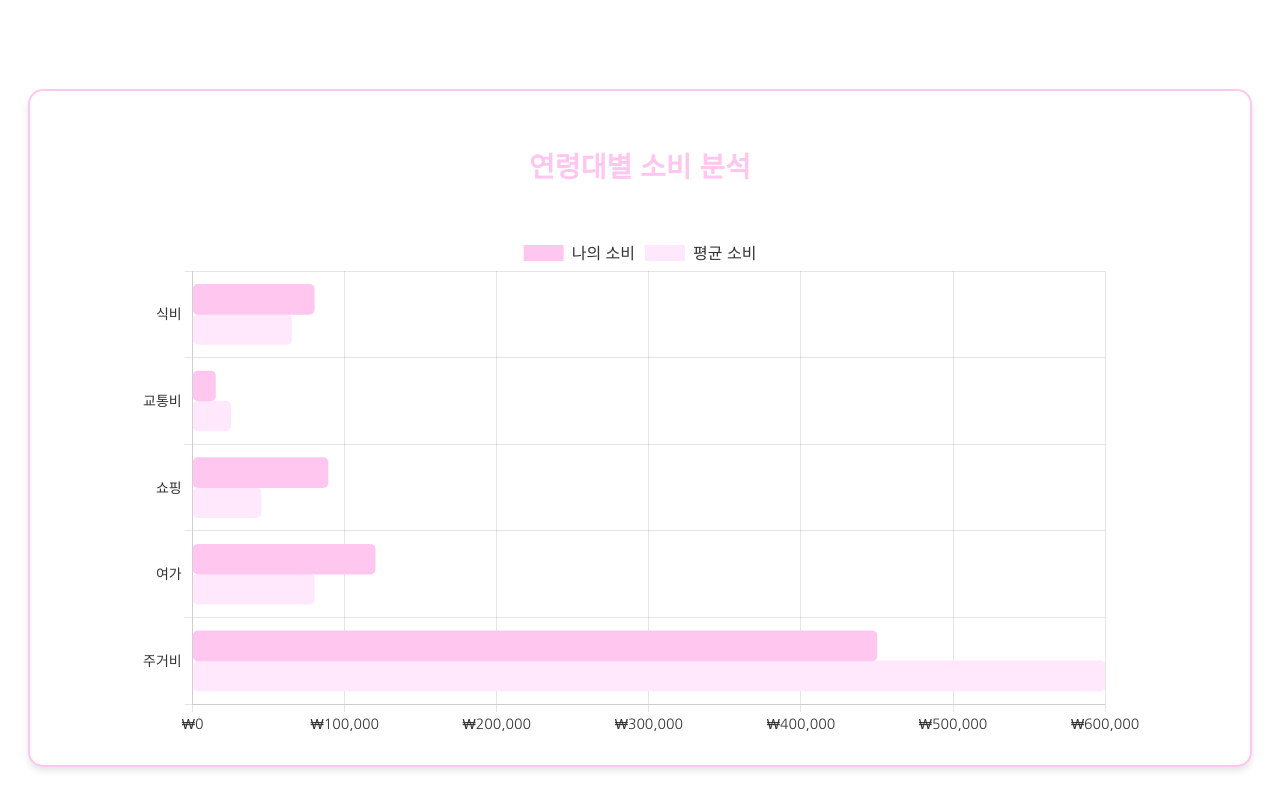
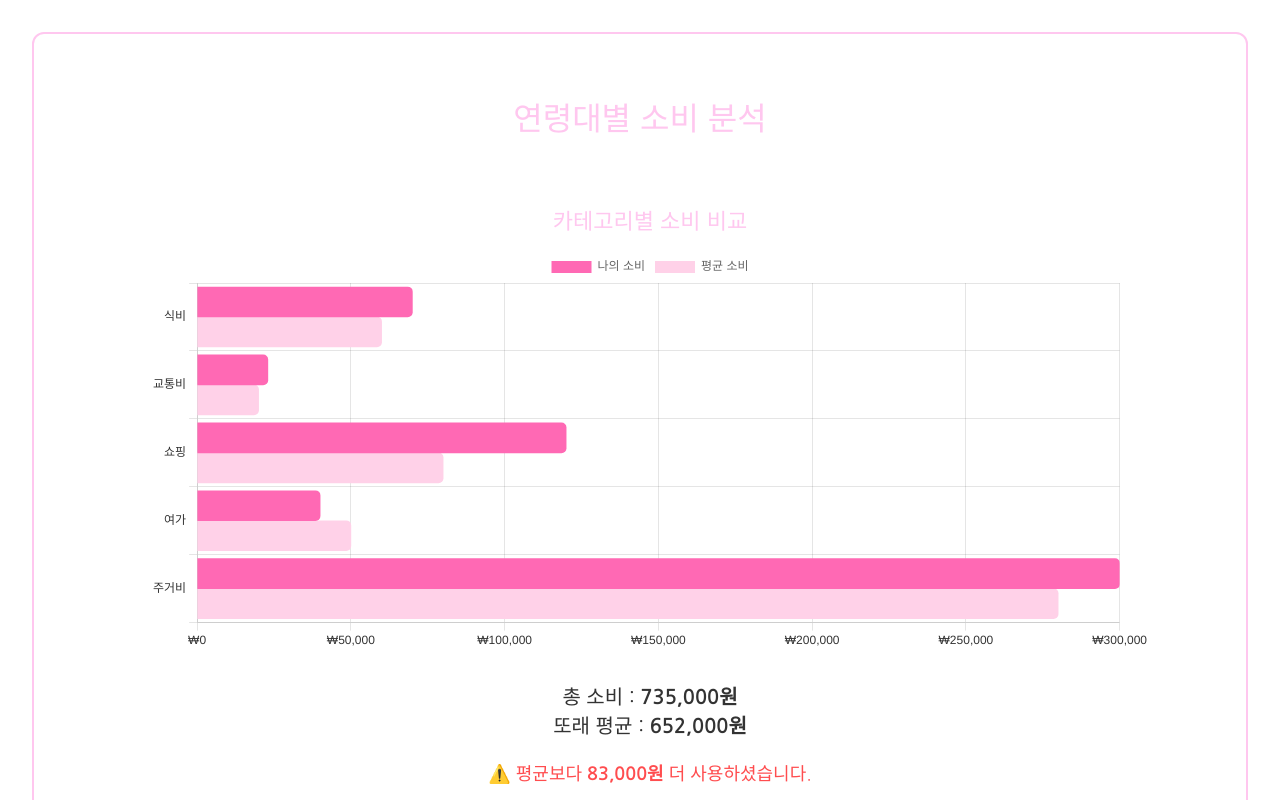
Before and after one commit to joonyee/KB-SkeletonProject-PiggyBank, a Vue app: page /ageExpenseAnalysis in a window 1280 px wide. Shown: the top 800 px of the page. Built offline with nearby package versions, Linux system fonts and the light colour scheme; a web font is replaced by a local one.

Commit message:
update : AgeExpenseAnalysis.vue

```diff
--- a/src/assets/styles/global.css
+++ b/src/assets/styles/global.css
@@ -19,6 +19,11 @@
   --ng-bold-12: bold 12px var(--font-nanum-gothic);
   --ng-bold-10: bold 10px var(--font-nanum-gothic);
 
+  --ng-reg-34: normal 34px var(--font-nanum-gothic);
+  --ng-reg-32: normal 32px var(--font-nanum-gothic);
+  --ng-reg-30: normal 30px var(--font-nanum-gothic);
+  --ng-reg-28: normal 28px var(--font-nanum-gothic);
+  --ng-reg-26: normal 26px var(--font-nanum-gothic);
   --ng-reg-25: normal 25px var(--font-nanum-gothic);
   --ng-reg-24: normal 24px var(--font-nanum-gothic);
   --ng-reg-23: normal 23px var(--font-nanum-gothic);
--- /dev/null
+++ b/src/components/CategoryFilterModal.vue
@@ -0,0 +1,82 @@
+<!-- components/CategoryFilterModal.vue -->
+<template>
+  <div class="modal-backdrop" @click.self="$emit('close')">
+    <div class="modal-card">
+      <h3 class="modal-title">카테고리 선택</h3>
+      <div class="checkboxes">
+        <label v-for="category in allCategories" :key="category">
+          <input type="checkbox" v-model="selected" :value="category" />
+          {{ category }}
+        </label>
+      </div>
+      <div class="modal-actions">
+        <button @click="$emit('apply', selected)">적용</button>
+        <button @click="$emit('close')">닫기</button>
+      </div>
+    </div>
+  </div>
+</template>
+
+<script setup>
+import { ref, watch } from 'vue';
+
+const props = defineProps({
+  isOpen: Boolean,
+  categories: Array,
+  selectedCategories: Array,
+});
+
+const selected = ref([...props.selectedCategories]);
+
+watch(
+  () => props.selectedCategories,
+  (newVal) => {
+    selected.value = [...newVal];
+  }
+);
+
+const allCategories = props.categories;
+</script>
+
+<style scoped>
+.modal-backdrop {
+  position: fixed;
+  top: 0;
+  left: 0;
+  width: 100%;
+  height: 100%;
+  background: rgba(0, 0, 0, 0.4);
+  display: flex;
+  justify-content: center;
+  align-items: center;
+  z-index: 999;
+}
+
+.modal-card {
+  background-color: #fff;
+  border-radius: 12px;
+  padding: 24px;
+  width: 400px;
+  max-height: 80vh;
+  overflow-y: auto;
+}
+
+.modal-title {
+  font-weight: bold;
+  margin-bottom: 16px;
+  font-size: 18px;
+  text-align: center;
+}
+
+.checkboxes {
+  display: flex;
+  flex-direction: column;
+  gap: 10px;
+  margin-bottom: 20px;
+}
+
+.modal-actions {
+  display: flex;
+  justify-content: space-between;
+}
+</style>
--- a/src/components/ExpenseChart.vue
+++ b/src/components/ExpenseChart.vue
@@ -1,38 +1,29 @@
-<template>
-  <div class="chart-container">
-    <h3 class="chart-title">{{ title }}</h3>
-    <div class="chart-wrapper">
-      <canvas ref="chartCanvas" class="chart-canvas"></canvas>
-    </div>
-  </div>
-</template>
-
 <script setup>
-import { onMounted, ref } from 'vue';
+import { ref, onMounted, computed, watch } from 'vue';
 import { Chart } from 'chart.js/auto';
 
 const props = defineProps({
-  title: String,
   labels: Array,
   myData: Array,
   avgData: Array,
 });
 
-const chartCanvas = ref(null);
-let chartInstance = null;
+const barChartRef = ref(null);
+const donutChartRef = ref(null);
 
-function getCSSVariable(variableName) {
-  return getComputedStyle(document.documentElement)
-    .getPropertyValue(variableName)
-    .trim();
-}
+let barChart = null;
+let donutChart = null;
 
-onMounted(() => {
-  const primaryColor = getCSSVariable('--primary-color');
-  const secondaryColor = getCSSVariable('--secondary-color');
-  const textColor = getCSSVariable('--text-color');
+const myTotal = computed(() => props.myData.reduce((a, b) => a + b, 0));
+const avgTotal = computed(() => props.avgData.reduce((a, b) => a + b, 0));
 
-  chartInstance = new Chart(chartCanvas.value, {
+const primaryColor = '#FF69B4';
+const softColor = '#FFD1E8';
+
+const initBarChart = () => {
+  if (barChart) barChart.destroy();
+
+  barChart = new Chart(barChartRef.value, {
     type: 'bar',
     data: {
       labels: props.labels,
@@ -42,15 +33,13 @@ onMounted(() => {
           data: props.myData,
           backgroundColor: primaryColor,
           borderRadius: 5,
-          borderSkipped: false,
           barThickness: 30,
         },
         {
           label: '평균 소비',
           data: props.avgData,
-          backgroundColor: secondaryColor,
+          backgroundColor: softColor,
           borderRadius: 5,
-          borderSkipped: false,
           barThickness: 30,
         },
       ],
@@ -60,24 +49,11 @@ onMounted(() => {
       responsive: true,
       maintainAspectRatio: false,
       plugins: {
-        legend: {
-          display: true,
-          position: 'top',
-          labels: {
-            font: {
-              size: 16,
-              family: getCSSVariable('--font-nanum-gothic'),
-            },
-            color: textColor,
-          },
-        },
+        legend: { position: 'top' },
         tooltip: {
           callbacks: {
-            label: function (context) {
-              return `${
-                context.dataset.label
-              }: ₩${context.raw.toLocaleString()}`;
-            },
+            label: (ctx) =>
+              `${ctx.dataset.label}: ₩${ctx.raw.toLocaleString()}`,
           },
         },
       },
@@ -85,44 +61,117 @@ onMounted(() => {
         x: {
           beginAtZero: true,
           ticks: {
-            callback: (value) => `₩${value.toLocaleString()}`,
-            font: {
-              size: 14,
-              family: getCSSVariable('--font-nanum-gothic'),
-            },
-            color: textColor,
+            callback: (v) => `₩${v.toLocaleString()}`,
+            color: '#333',
           },
         },
         y: {
-          beginAtZero: true,
           ticks: {
-            font: {
-              size: 14,
-              family: getCSSVariable('--font-nanum-gothic'),
-            },
-            color: textColor,
+            color: '#333',
           },
         },
       },
     },
   });
+};
+
+const initDonutChart = () => {
+  if (donutChart) donutChart.destroy();
+
+  donutChart = new Chart(donutChartRef.value, {
+    type: 'doughnut',
+    data: {
+      labels: ['나의 소비', '평균 소비'],
+      datasets: [
+        {
+          data: [myTotal.value, avgTotal.value],
+          backgroundColor: [primaryColor, softColor],
+        },
+      ],
+    },
+    options: {
+      responsive: true,
+      maintainAspectRatio: false,
+      plugins: {
+        legend: { position: 'bottom' },
+        tooltip: {
+          callbacks: {
+            label: (ctx) => `${ctx.label}: ₩${ctx.raw.toLocaleString()}`,
+          },
+        },
+      },
+    },
+  });
+};
+
+onMounted(() => {
+  initBarChart();
+  initDonutChart();
 });
+
+watch(
+  () => [props.myData, props.avgData],
+  () => {
+    initBarChart();
+    initDonutChart();
+  }
+);
 </script>
+<template>
+  <div class="chart-container">
+    <div class="chart-section">
+      <h3 class="chart-title">카테고리별 소비 비교</h3>
+      <canvas ref="barChartRef" class="chart-canvas"></canvas>
+    </div>
+
+    <div class="summary-section">
+      <p class="summary-text">
+        총 소비 : <strong>{{ myTotal.toLocaleString() }}원</strong><br />
+        또래 평균 : <strong>{{ avgTotal.toLocaleString() }}원</strong>
+      </p>
+
+      <p class="result-text">
+        <span v-if="myTotal > avgTotal" class="over-msg">
+          ⚠️ 평균보다
+          <strong>{{ (myTotal - avgTotal).toLocaleString() }}원</strong> 더
+          사용하셨습니다.
+        </span>
+        <span v-else class="good-msg">
+          🎉 평균보다
+          <strong>{{ (avgTotal - myTotal).toLocaleString() }}원</strong> 적게
+          사용하셨습니다!
+        </span>
+      </p>
+
+      <div class="chart-section">
+        <h3 class="chart-title">총 소비 비교</h3>
+        <canvas ref="donutChartRef" class="chart-canvas"></canvas>
+      </div>
+    </div>
+  </div>
+</template>
 
 <style scoped>
-@import '@/assets/styles/global.css';
-
 .chart-container {
   display: flex;
   flex-direction: column;
+  gap: 50px;
   align-items: center;
+  width: 100%;
+  padding: 30px 10px;
 }
 
-.chart-wrapper {
-  position: relative;
-  width: 1000px;
-  height: 500px;
-  overflow: hidden; /* 스크롤 방지 */
+.chart-section {
+  width: 100%;
+  max-width: 1000px;
+  height: 400px;
+}
+
+.chart-title {
+  font: var(--ng-reg-22);
+  text-align: center;
+  margin-bottom: 16px;
+  color: var(--primary-color);
 }
 
 .chart-canvas {
@@ -130,12 +179,31 @@ onMounted(() => {
   height: 100%;
 }
 
-.chart-title {
-  font: var(--ng-bold-20);
+.summary-section {
   text-align: center;
-  margin-bottom: 10px;
-  color: var(--primary-color); /* 글로벌 변수 사용 */
+  margin-top: 30px;
+  font: var(--ng-reg-18);
+  color: var(--text-color);
+}
+
+.summary-text {
+  margin-bottom: 20px;
+  font: var(--ng-reg-20);
+}
+
+.result-text {
+  margin-bottom: 30px;
+  font-size: 16px;
+  font: var(--ng-reg-18);
+}
+
+.over-msg {
+  color: #ff4d4f;
+  font: var(--ng-reg-18);
+}
+
+.good-msg {
+  color: var(--text-success);
+  font: var(--ng-reg-18);
 }
 </style>
-git remote set-url origin
-https://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@github.com/KB-SkeletonProject/KB_skeleton_project.git
--- a/src/components/TransactionEditModal.vue
+++ b/src/components/TransactionEditModal.vue
@@ -43,7 +43,7 @@ const saveTransaction = () => {
 const setPaymentMethod = (method) => {
   editedTransaction.value.paymentMethod = method;
 };
-
+ㅎ;
 const setConsumption = (type) => {
   editedTransaction.value.consumptionType = type;
 };
--- a/src/views/AgeExpenseAnalysis.vue
+++ b/src/views/AgeExpenseAnalysis.vue
@@ -1,9 +1,52 @@
 <script setup>
+import { ref, computed } from 'vue';
 import ExpenseChart from '../components/ExpenseChart.vue';
 
+const allLabels = [
+  '식사/카페',
+  '배달/간식',
+  '쇼핑',
+  '교통/차량',
+  '주거/관리',
+  '건강/병원',
+  '취미/여가',
+  '구독서비스',
+  '여행/외출',
+  '기타지출',
+];
+
+const mySpending = [
+  70000, 23000, 120000, 40000, 300000, 15000, 60000, 17000, 80000, 10000,
+];
+const avgSpending = [
+  60000, 20000, 80000, 50000, 280000, 20000, 55000, 15000, 60000, 12000,
+];
+
+// ✅ 선택된 카테고리 상태
+const selectedCategories = ref([...allLabels]);
+
+// ✅ 필터링된 데이터
+const filteredLabels = computed(() =>
+  allLabels.filter((label) => selectedCategories.value.includes(label))
+);
+const filteredMySpending = computed(() =>
+  allLabels
+    .map((label, idx) =>
+      selectedCategories.value.includes(label) ? mySpending[idx] : null
+    )
+    .filter((val) => val !== null)
+);
+const filteredAvgSpending = computed(() =>
+  allLabels
+    .map((label, idx) =>
+      selectedCategories.value.includes(label) ? avgSpending[idx] : null
+    )
+    .filter((val) => val !== null)
+);
+
 const labels = ['식비', '교통비', '쇼핑', '여가', '주거비'];
-const mySpending = [80000, 15000, 89000, 120000, 450000];
-const averageSpending = [65000, 25000, 45000, 80000, 600000];
+// const mySpending = [80000, 15000, 89000, 120000, 450000];
+// const avgSpending = [65000, 25000, 45000, 80000, 600000];
 </script>
 
 <template>
@@ -11,40 +54,139 @@ const averageSpending = [65000, 25000, 45000, 80000, 600000];
     <div class="card">
       <h2 class="title">연령대별 소비 분석</h2>
       <ExpenseChart
-        title=""
         :labels="labels"
         :my-data="mySpending"
-        :avg-data="averageSpending"
+        :avg-data="avgSpending"
       />
     </div>
   </div>
 </template>
 
 <style scoped>
-@import '@/assets/styles/global.css';
-
 .age-expense-analysis {
   display: flex;
   justify-content: center;
-  align-items: center;
-  min-height: 100vh;
-  padding: 20px;
+  padding: 24px;
+}
+
+.card {
+  width: 100%;
+  max-width: 1200px;
+  padding: 32px;
   background-color: var(--background-color);
+  border-radius: 12px;
+  border: 2px solid var(--primary-color);
 }
-.card {
-  background-color: var(--background-color);
-  padding: 30px;
-  border-radius: 15px;
-  width: 1200px;
-  height: auto;
-  margin: auto;
-  border: 2px solid var(--primary-color);
-  box-shadow: 0 4px 6px rgba(0, 0, 0, 0.1);
-}
+
 .title {
-  font: var(--ng-bold-28);
+  font: var(--ng-reg-32);
   color: var(--primary-color);
   text-align: center;
-  margin-bottom: 20px;
+  margin-bottom: 12px;
 }
 </style>
+
+<!--
+<script setup>
+import { ref, computed } from 'vue';
+import ExpenseChart from '../components/ExpenseChart.vue';
+import CategoryFilterModal from '../components/CategoryFilterModal.vue';
+
+const allLabels = [
+  '식사/카페',
+  '배달/간식',
+  '쇼핑',
+  '교통/차량',
+  '주거/관리',
+  '건강/병원',
+  '취미/여가',
+  '구독서비스',
+  '여행/외출',
+  '기타지출',
+];
+
+const mySpending = [70000, 23000, 120000, 40000, 300000, 15000, 60000, 17000, 80000, 10000];
+const avgSpending = [60000, 20000, 80000, 50000, 280000, 20000, 55000, 15000, 60000, 12000];
+
+// 상태 관리
+const selectedCategories = ref([...allLabels]);
+const isModalOpen = ref(false);
+
+// 필터링된 데이터
+const filteredLabels = computed(() =>
+  allLabels.filter((label) => selectedCategories.value.includes(label))
+);
+const filteredMySpending = computed(() =>
+  allLabels.map((label, i) =>
+    selectedCategories.value.includes(label) ? mySpending[i] : null
+  ).filter((v) => v !== null)
+);
+const filteredAvgSpending = computed(() =>
+  allLabels.map((label, i) =>
+    selectedCategories.value.includes(label) ? avgSpending[i] : null
+  ).filter((v) => v !== null)
+);
+
+// 모달 제어
+const openModal = () => (isModalOpen.value = true);
+const closeModal = () => (isModalOpen.value = false);
+const applyFilter = (newSelection) => {
+  selectedCategories.value = [...newSelection];
+  closeModal();
+};
+</script>
+
+<template>
+  <div class="age-expense-analysis">
+    <div class="header">
+      <h2>이번 달 연령대별 소비 분석</h2>
+      <button @click="openModal" class="filter-button">카테고리</button>
+    </div>
+
+    <ExpenseChart
+      :labels="filteredLabels"
+      :my-data="filteredMySpending"
+      :avg-data="filteredAvgSpending"
+    />
+
+    <CategoryFilterModal
+      v-if="isModalOpen"
+      :isOpen="isModalOpen"
+      :categories="allLabels"
+      :selectedCategories="selectedCategories"
+      @close="closeModal"
+      @apply="applyFilter"
+    />
+  </div>
+</template>
+
+<style scoped>
+.age-expense-analysis {
+  padding: 20px;
+  max-width: 1200px;
+  margin: auto;
+}
+
+.header {
+  display: flex;
+  justify-content: space-between;
+  align-items: center;
+  margin-bottom: 24px;
+}
+
+.filter-button {
+  padding: 8px 14px;
+  border: 1px solid var(--primary-color);
+  border-radius: 8px;
+  background-color: white;
+  color: var(--primary-color);
+  font: var(--ng-reg-14);
+  cursor: pointer;
+  transition: 0.2s;
+}
+
+.filter-button:hover {
+  background-color: var(--primary-color);
+  color: white;
+}
+</style> -->
```
